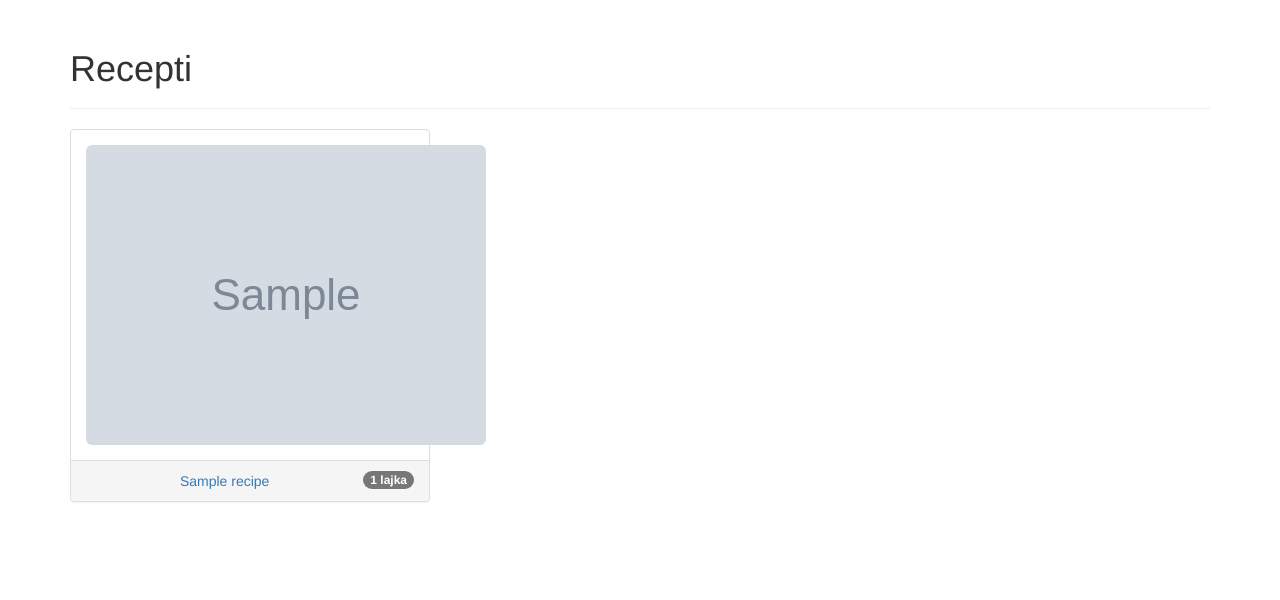
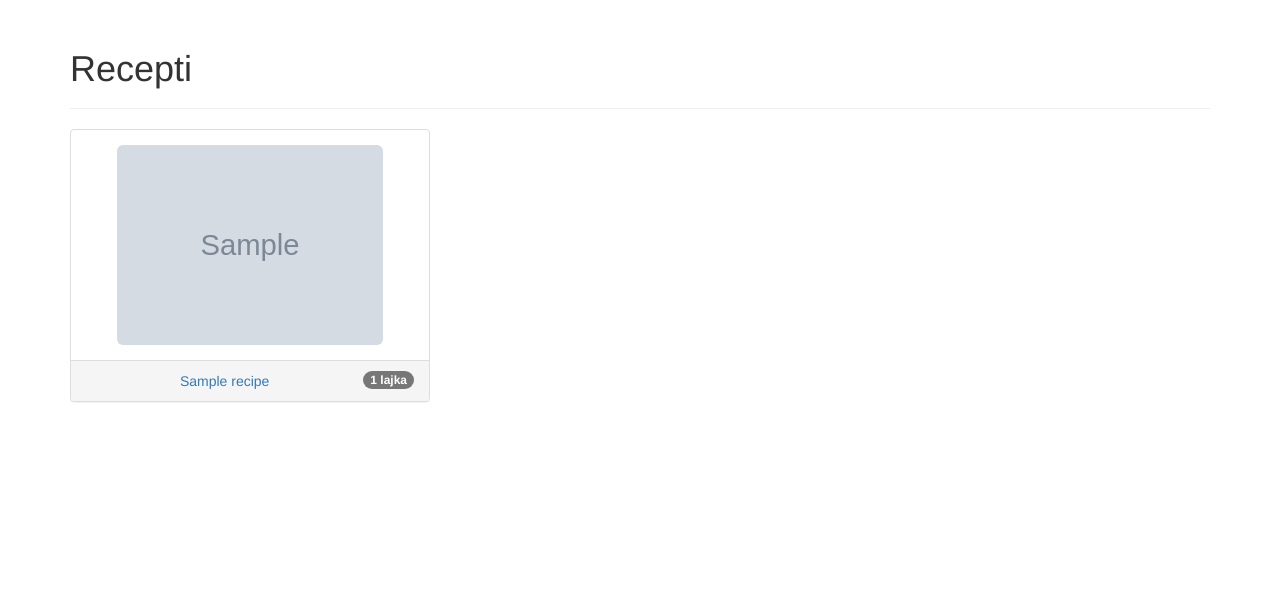
Before and after one commit to MislavMandaric/abs-int, a Django app: page /recepti in a window 1280 px wide; the page is wider, and only the part inside the window is pictured. Shown: the part 51-651 px from the top of that part. Run offline with Django 3.2, Linux system fonts and the light colour scheme; tables that the repository leaves empty hold one stand-in row (values such as "Sample post"); grey boxes marked "Sample" are stand-in pictures; some libraries are stand-ins or nearby versions.

Commit message:
image resizing

```diff
--- a/app/templates/more_recipes.html
+++ b/app/templates/more_recipes.html
@@ -7,13 +7,13 @@
 		<div class="col-md-4 recipe-box">
 			<a href="{% url 'recipe_detail' recipe.id %}">
 			<div class="panel panel-default">
-  			<div class="panel-body">
+  			<div class="panel-body panel-image">
 	  				{% if recipe.image %}
 			  			{% thumbnail recipe.image "250x250" as im %}
-				        <img src="{{ im.url }}" class="img-rounded"/>
+				        <img src="{{ im.url }}" class="img-rounded img-responsive"/>
 				      {% endthumbnail %}
 				    {% else %}
-              <img src="{% static 'images/noimage.jpg' %}" width="250" height="250"/>
+              <img src="{% static 'images/noimage.jpg' %}" class="img-rounded img-responsive"/>
             {% endif %}
 			</div>
 			<div class="panel-footer">{{ recipe.title }}<span class="badge pull-right">{{recipe.likes}} lajka</span></div>
--- a/app/templates/recipe_search.html
+++ b/app/templates/recipe_search.html
@@ -27,13 +27,13 @@
 			<div class="col-md-4 recipe-box">
 				<a href="{% url 'recipe_detail' recipe.id %}">
 				<div class="panel panel-default">
-	  			<div class="panel-body">
+	  			<div class="panel-body panel-image">
 	  				{% if recipe.image %}
 			  			{% thumbnail recipe.image "250x250" as im %}
-				        <img src="{{ im.url }}" class="img-rounded"/>
+				        <img src="{{ im.url }}" class="img-rounded img-responsive"/>
 				      {% endthumbnail %}
 				    {% else %}
-              <img src="{% static 'images/noimage.jpg' %}" width="250" height="250"/>
+              <img src="{% static 'images/noimage.jpg' %}" class="img-rounded img-responsive"/>
             {% endif %}
 				  </div>
 				  <div class="panel-footer">{{ recipe.title }}<span class="badge pull-right">{{ recipe.likes }} lajka</span></div>
--- a/app/templates/recipes.html
+++ b/app/templates/recipes.html
@@ -11,13 +11,13 @@
 		<div class="col-md-4 recipe-box">
 			<a href="{% url 'recipe_detail' recipe.id %}">
 				<div class="panel panel-default">
-	  			<div class="panel-body">
+	  			<div class="panel-body panel-image">
 	  				{% if recipe.image %}
 			  			{% thumbnail recipe.image "250x250" as im %}
-				        <img src="{{ im.url }}" class="img-rounded"/>
+				        <img src="{{ im.url }}" class="img-rounded img-responsive"/>
 				      {% endthumbnail %}
 				    {% else %}
-              <img src="{% static 'images/noimage.jpg' %}" width="250" height="250"/>
+              <img src="{% static 'images/noimage.jpg' %}" class="img-rounded img-responsive"/>
             {% endif %}
 				</div>
 				<div class="panel-footer">{{ recipe.title }}<span class="badge pull-right">{{recipe.likes}} lajka</span></div>
--- a/static/css/app_style.css
+++ b/static/css/app_style.css
@@ -98,3 +98,12 @@ code {
 
 
 }
+
+.panel-image{
+    height: 230px;
+}
+
+.panel-image img{
+    max-height: 200px;
+    margin: 0 auto;
+}
```
